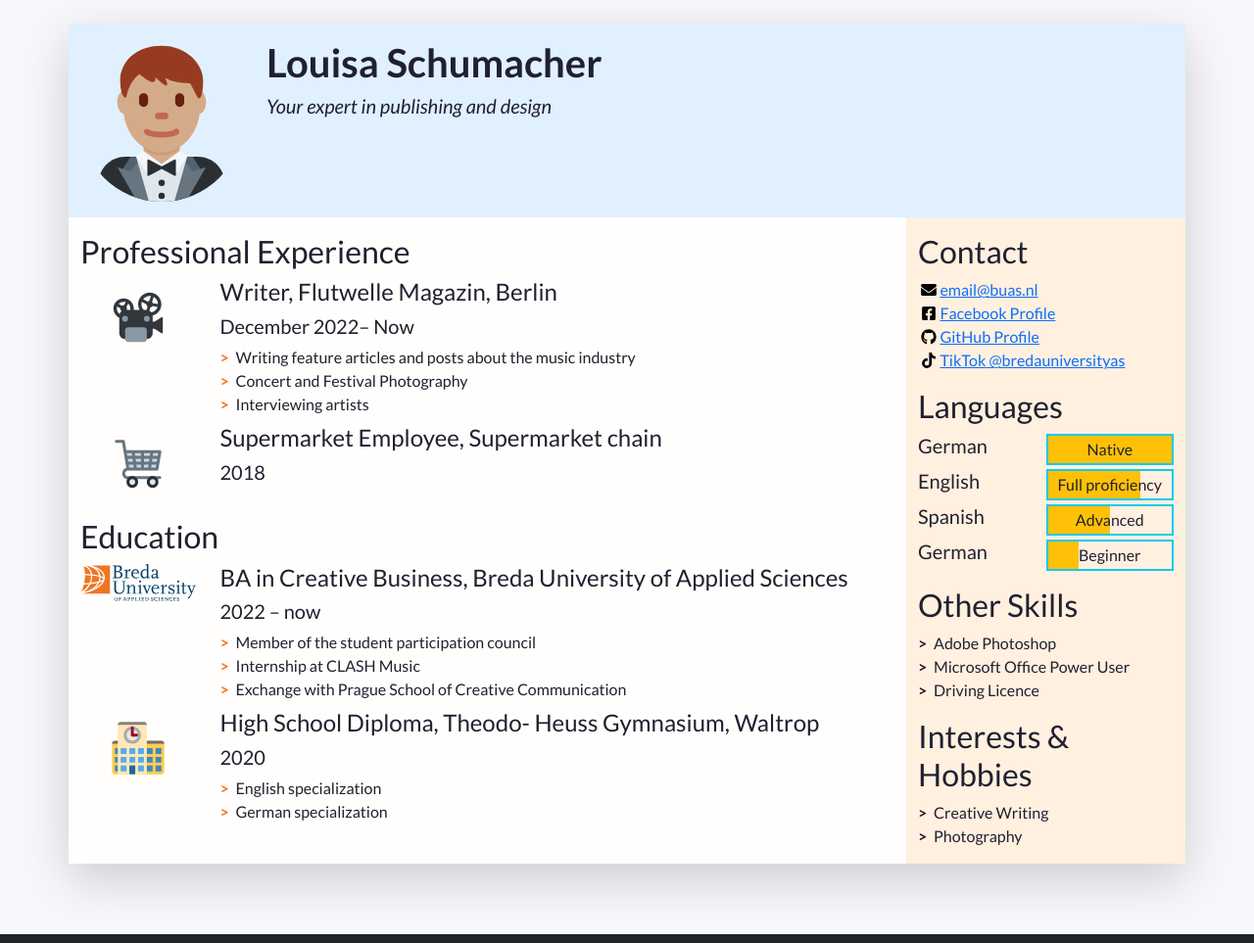
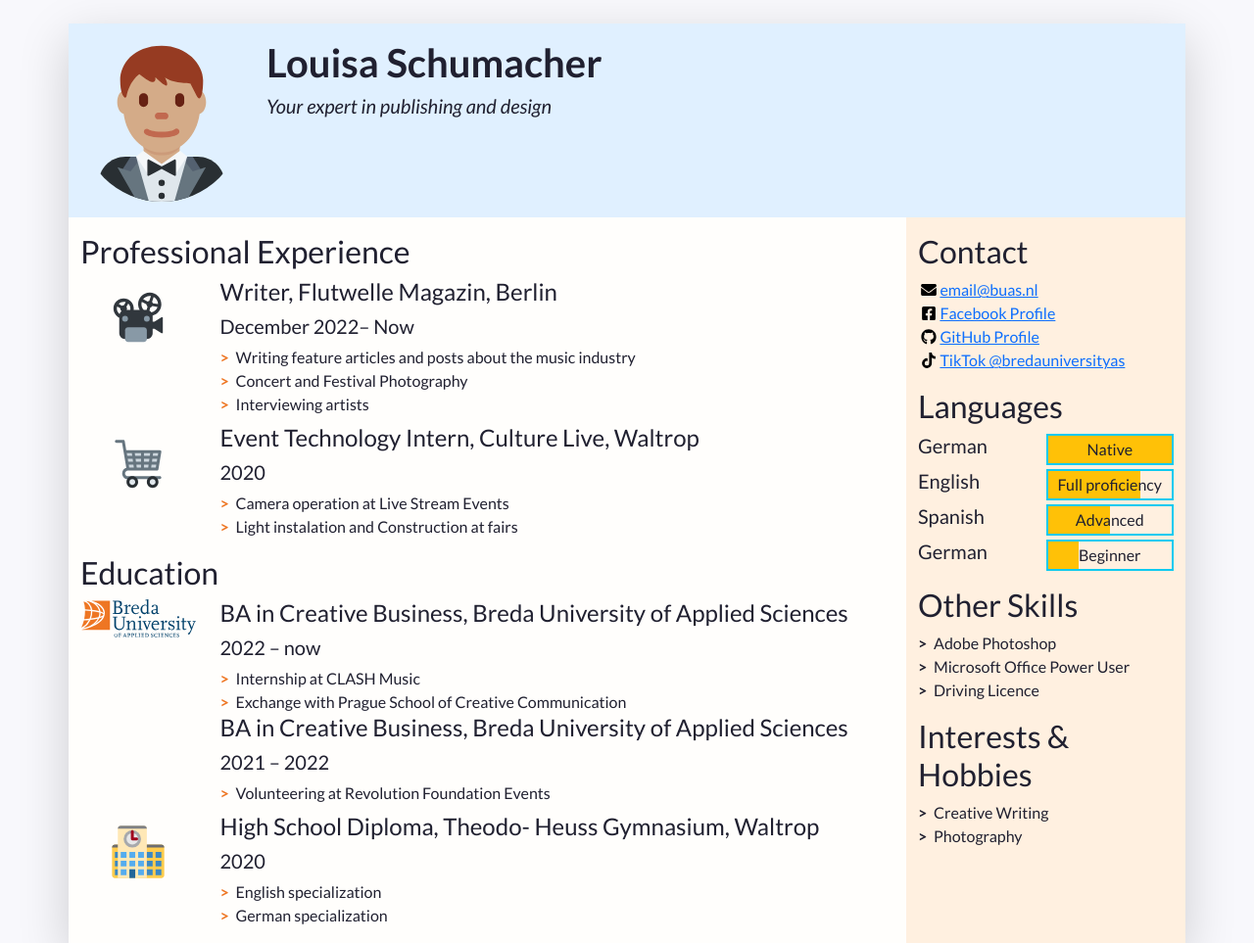
Before and after one commit to louisaschu/CV-New, a plain HTML site: page index.html in a window 1280 px wide. Shown: the top 963 px of the page at 98% size. Drawn offline with nearby package versions, Linux system fonts and the light colour scheme.

Commit message:
Text changes

```diff
--- a/index.html
+++ b/index.html
@@ -102,8 +102,12 @@
                   <img class="biography-logo mw-100 d-block mx-auto" src="images/employers/trolley.svg" alt="Company logo" width="80">
                 </div>
                 <div class="biography-contents col-9 col-sm-10 col-md-9 col-lg-10">
-                  <h4>Supermarket Employee, Supermarket chain</h4>
-                  <h5>2018</h5>
+                  <h4>Event Technology Intern, Culture Live, Waltrop</h4>
+                  <h5>2020</h5>
+				    <ul class="biography-details list-unstyled">
+					  <li>Camera operation at Live Stream Events</li>
+                      <li>Light instalation and Construction at fairs&nbsp; &nbsp;&nbsp;</li>
+				    </ul>
                   <!-- This entry doesn't have a list of achievements, but you can copy-paste the one from above -->
                 </div>
               </li>
@@ -127,9 +131,11 @@
                   <h5>2022 –&nbsp;now</h5>
                   <!-- Use the list below to talk about minors, exchanges, extra-curricular activities. -->
                   <ul class="biography-details list-unstyled">
-                    <li>Member of the student participation council</li>
                     <li>Internship at CLASH Music</li>
                     <li>Exchange with Prague School of Creative Communication</li>
+					  <h4>BA in Creative Business, Breda University of Applied Sciences</h4>
+                  <h5>2021 – 2022</h5>
+					  <li>Volunteering at Revolution Foundation Events</li>
                   </ul>
                 </div>
               </li>
```
